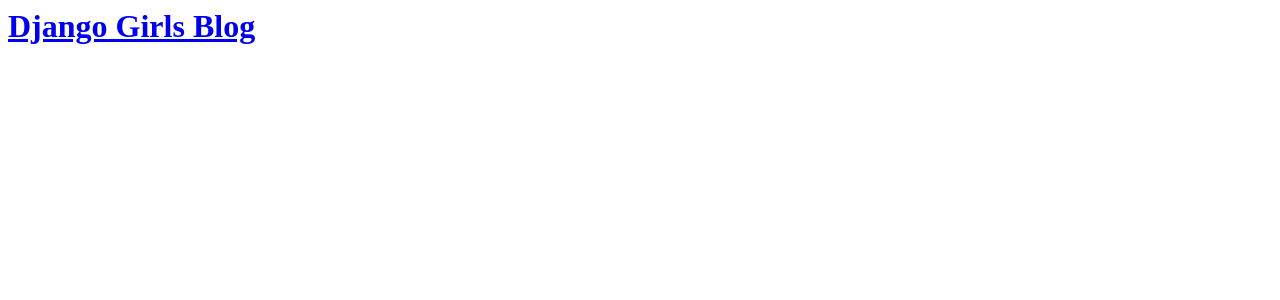
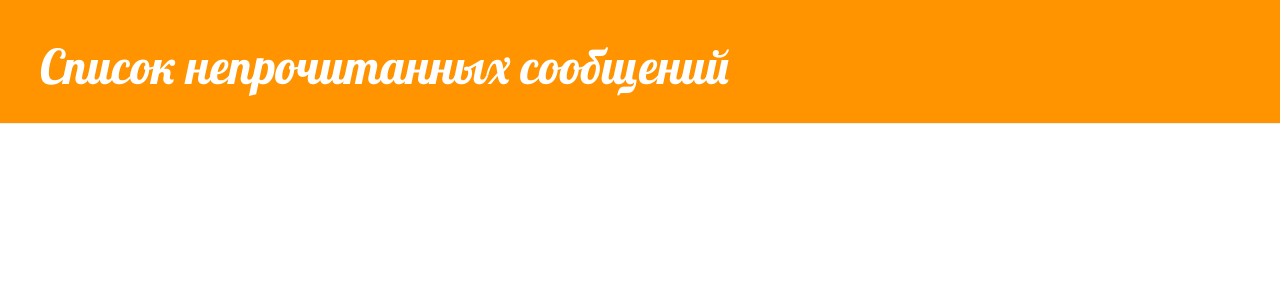
Before and after one commit to JeK2a/my-first-message, a Django app: page / in a window 1280 px wide. Shown: the top 300 px of the page. Run offline with Django 3.2, Linux system fonts and the light colour scheme; data that the repository does not hold is empty; some libraries are stand-ins or nearby versions.

Commit message:
Add messages list

```diff
--- /dev/null
+++ b/message/static/css/message.css
@@ -0,0 +1,46 @@
+.page-header {
+    background-color: #ff9400;
+    margin-top: 0;
+    padding: 20px 20px 20px 40px;
+}
+
+.page-header h1, .page-header h1 a, .page-header h1 a:visited, .page-header h1 a:active {
+    color: #ffffff;
+    font-size: 36pt;
+    text-decoration: none;
+}
+
+.content {
+    margin-left: 40px;
+}
+
+h1, h2, h3, h4 {
+    font-family: 'Lobster', cursive;
+}
+
+.date {
+    color: #828282;
+}
+
+.save {
+    float: right;
+}
+
+.message-form textarea, .message-form input {
+    width: 100%;
+}
+
+.top-menu, .top-menu:hover, .top-menu:visited {
+    color: #ffffff;
+    float: right;
+    font-size: 26pt;
+    margin-right: 20px;
+}
+
+.message {
+    margin-bottom: 70px;
+}
+
+.message h1 a, .post h1 a:visited {
+    color: #000000;
+}
--- a/message/templates/message/message_list.html
+++ b/message/templates/message/message_list.html
@@ -1,17 +1,30 @@
+{% load staticfiles %}
 <html>
 <head>
-    <title>Django Girls blog</title>
+    <link rel="stylesheet" href="//maxcdn.bootstrapcdn.com/bootstrap/3.2.0/css/bootstrap.min.css">
+    <link rel="stylesheet" href="//maxcdn.bootstrapcdn.com/bootstrap/3.2.0/css/bootstrap-theme.min.css">
+    <link href="https://fonts.googleapis.com/css?family=Lobster&subset=latin,cyrillic" rel="stylesheet" type="text/css">
+    <link rel="stylesheet" href="{% static 'css/message.css' %}">
+    <title>Список непрочитанных сообщений</title>
 </head>
 <body>
-<div>
-    <h1><a href="/">Django Girls Blog</a></h1>
+<div class="page-header">
+    <h1><a href="/">Список непрочитанных сообщений</a></h1>
 </div>
 
-{% for message in messages %}
-    <div>
-        <p>published: {{ message.published_date }}</p>
-        <p>{{ message.text|linebreaksbr }}</p>
+<div class="content container">
+    <div class="row">
+        <div class="col-md-8">
+            {% for message in messages %}
+                <div class="message">
+                    <div class="date">
+                        <p>Опубликовано: {{ message.published_date }}</p>
+                    </div>
+                    <h1><a href="">{{ message.text|linebreaksbr }}</a></h1>
+                </div>
+            {% endfor %}
+        </div>
     </div>
-{% endfor %}
+</div>
 </body>
 </html>
```
